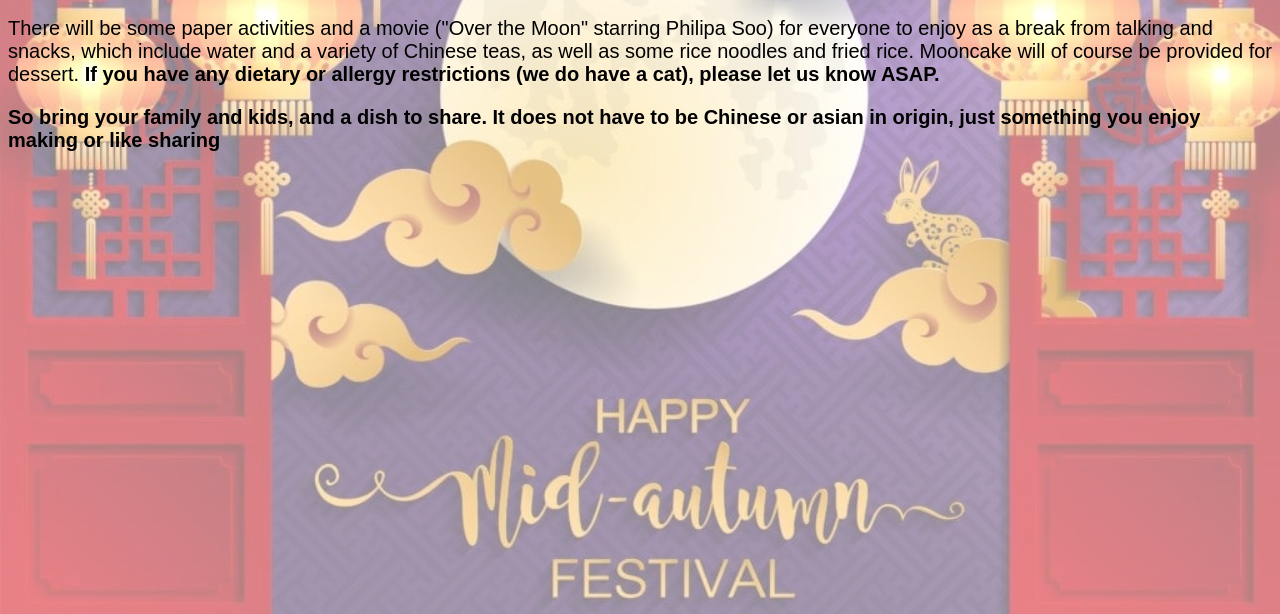
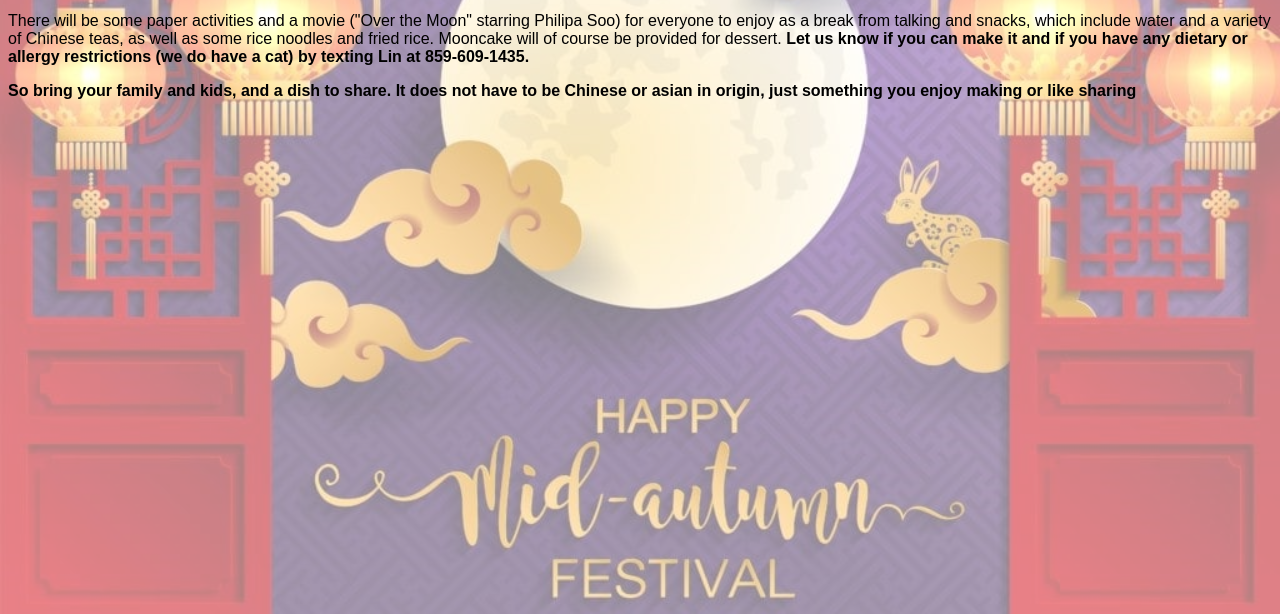
Before and after one commit to ZengLiuLin668/ZengLiuLin668.github.io, a plain HTML site: page pages/mid_autumn_invite_2023.html in a window 1280 px wide. Shown: the part 186-800 px from the top of the page. Drawn offline with Linux system fonts and the light colour scheme.

Commit message:
adding contact info and mention RSVP

```diff
--- a/pages/mid_autumn_invite_2023.html
+++ b/pages/mid_autumn_invite_2023.html
@@ -1,25 +1,29 @@
+<!DOCTYPE html>
 <html lang="en">
 <meta charset="UTF-8">
 <meta name="viewport" content="width=device-width, initial-scale=1">
 <style>
+    .header {
+        text-align: center;
+        font-family: Arial, Helvetica, sans-serif;
+    }
 
-        .header {
-            text-align:center;
-            font-family:Arial, Helvetica, sans-serif;
-        }
     body {
         background-image: url('midautumnfestival.jpg');
-            background-color: rgba(255,255,255,0.5);
+        background-color: rgba(255, 255, 255, 0.5);
         background-repeat: no-repeat;
+        background-attachment: fixed;
+        background-position: top;
         background-size: 100%;
-            background-attachment: fixed;
         background-blend-mode: lighten;
+        display: block;
+        background-origin: border-box;
     }
+
     p {
         font-size: 20;
-            font-family:Arial, Helvetica, sans-serif;
+        font-family: Arial, Helvetica, sans-serif;
     }
-
 </style>
 
 <div class="header">
@@ -27,9 +31,18 @@
     <h2>Saturday 7th October 2023 17:00</h2>
 </div>
 <p>
-        <b>What is the Mid-Autumn Festival?</b> The Mid-Autumn Festival, or the Mooncake Festival, is a Chinese holiday celebrated with friends and family, though it is also celebrated in other asian countries. It changes days every year because it is based on the Lunar calendar. There are two main stories surrounding the Mid-Autumn Festival, including the Legend of Change'E and the origin of the mooncake.
+    <b>What is the Mid-Autumn Festival?</b> The Mid-Autumn Festival, or the Mooncake Festival, is a Chinese holiday
+    celebrated with friends and family, though it is also celebrated in other asian countries. It changes days every
+    year because it is based on the Lunar calendar. There are two main stories surrounding the Mid-Autumn Festival,
+    including the Legend of Change'E and the origin of the mooncake.
 </p>
-    <p>There will be some paper activities and a movie ("Over the Moon" starring Philipa Soo) for everyone to enjoy as a break from talking and snacks, which include water and a variety of Chinese teas, as well as some rice noodles and fried rice. Mooncake will of course be provided for dessert. <b>If you have any dietary or allergy restrictions (we do have a cat), please let us know ASAP.</b>
+<p>
+    There will be some paper activities and a movie ("Over the Moon" starring Philipa Soo) for everyone to enjoy as a
+    break from talking and snacks, which include water and a variety of Chinese teas, as well as some rice noodles and
+    fried rice. Mooncake will of course be provided for dessert. <b>Let us know if you can make it and if you have any dietary or allergy restrictions (we
+        do have a cat) by texting Lin at 859-609-1435.</b>
 </p>
-    <p><b>So bring your family and kids, and a dish to share. It does not have to be Chinese or asian in origin, just something you enjoy making or like sharing</b></p>
+<p><b>So bring your family and kids, and a dish to share. It does not have to be Chinese or asian in origin, just
+        something you enjoy making or like sharing</b></p>
+
 </html>
```
Lines whose indentation alone changed are shown as unchanged.
